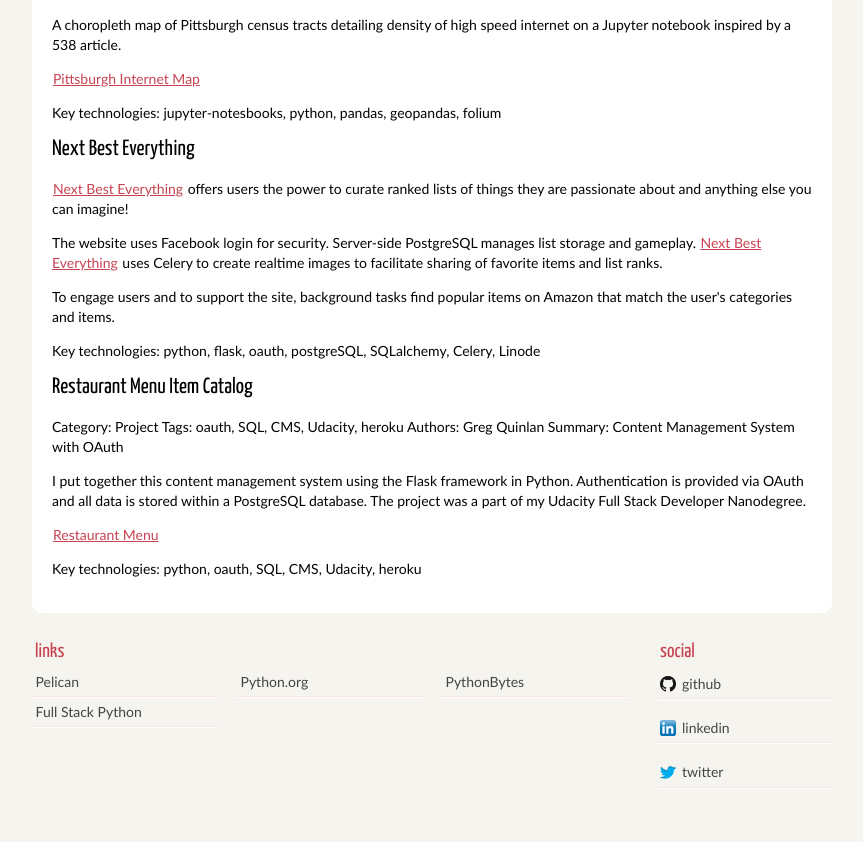
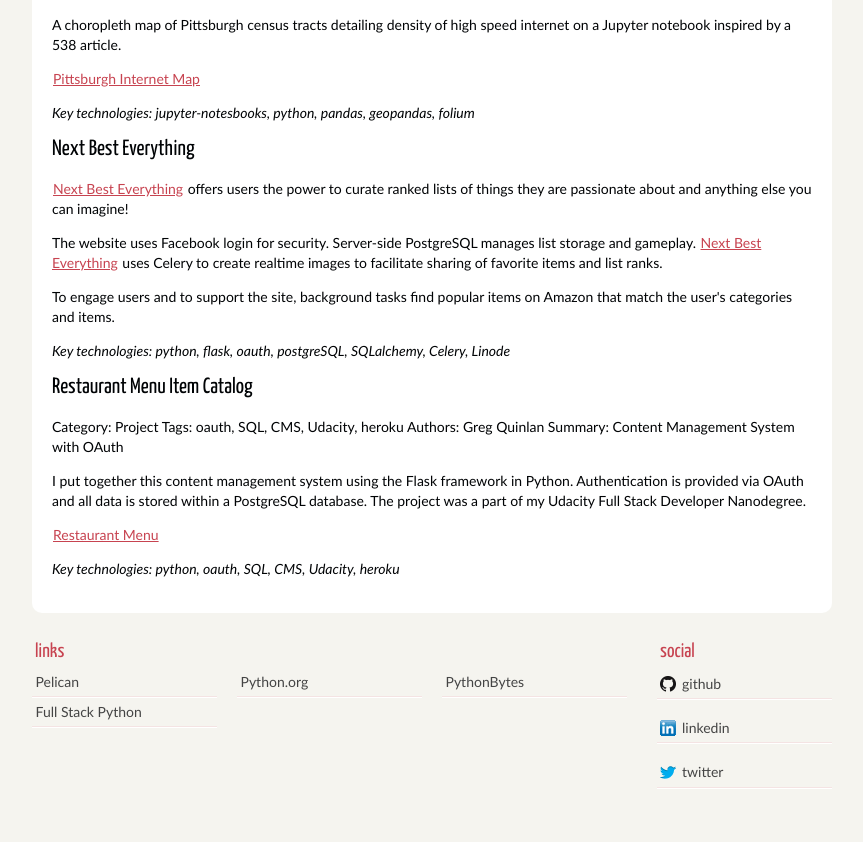
Before and after one commit to qgreg/qgreg.github.io, a plain HTML site: page index.html in a window 1280 px wide. Shown: the part 250-1092 px from the top of the page, without its empty margins (208-1071 px from the left). Drawn offline with Linux system fonts and the light colour scheme.

Commit message:
Update documentation

```diff
--- a/index.html
+++ b/index.html
@@ -23,12 +23,12 @@
     <h2>Pittsburgh Internet Jupyter Notebook &amp; Map</h2>
 <p>A choropleth map of Pittsburgh census tracts detailing density of high speed internet on a Jupyter notebook inspired by a 538 article.</p>
 <p><a href="http://qgreg.github.io/pages/pgh_internet_mapping_final.html">Pittsburgh Internet Map</a></p>
-<p>Key technologies: jupyter-notesbooks, python, pandas, geopandas, folium</p>
+<p><em>Key technologies: jupyter-notesbooks, python, pandas, geopandas, folium</em></p>
 <h2>Next Best Everything</h2>
 <p><a href="http://www.nextbesteverything.com">Next Best Everything</a> offers users the power to curate ranked lists of things they are passionate about and anything else you can imagine!</p>
 <p>The website uses Facebook login for security. Server-side PostgreSQL manages list storage and gameplay. <a href="http://www.nextbesteverything.com">Next Best Everything</a> uses Celery to create realtime images to facilitate sharing of favorite items and list ranks.</p>
 <p>To engage users and to support the site, background tasks find popular items on Amazon that match the user's categories and items.</p>
-<p>Key technologies: python, flask, oauth, postgreSQL, SQLalchemy, Celery, Linode</p>
+<p><em>Key technologies: python, flask, oauth, postgreSQL, SQLalchemy, Celery, Linode</em></p>
 <h2>Restaurant Menu Item Catalog</h2>
 <p>Category: Project
 Tags: oauth, SQL, CMS, Udacity, heroku
@@ -36,7 +36,7 @@ Authors: Greg Quinlan
 Summary: Content Management System with OAuth</p>
 <p>I put together this content management system using the Flask framework in Python. Authentication is provided via OAuth and all data is stored within a PostgreSQL database. The project was a part of my Udacity Full Stack Developer Nanodegree.</p>
 <p><a href="http://restaurantmenugq.herokuapp.com">Restaurant Menu</a></p>
-<p>Key technologies: python, oauth, SQL, CMS, Udacity, heroku</p>
+<p><em>Key technologies: python, oauth, SQL, CMS, Udacity, heroku</em></p>
 </section>
         <section id="extras" class="body">
                 <div class="blogroll">
```
